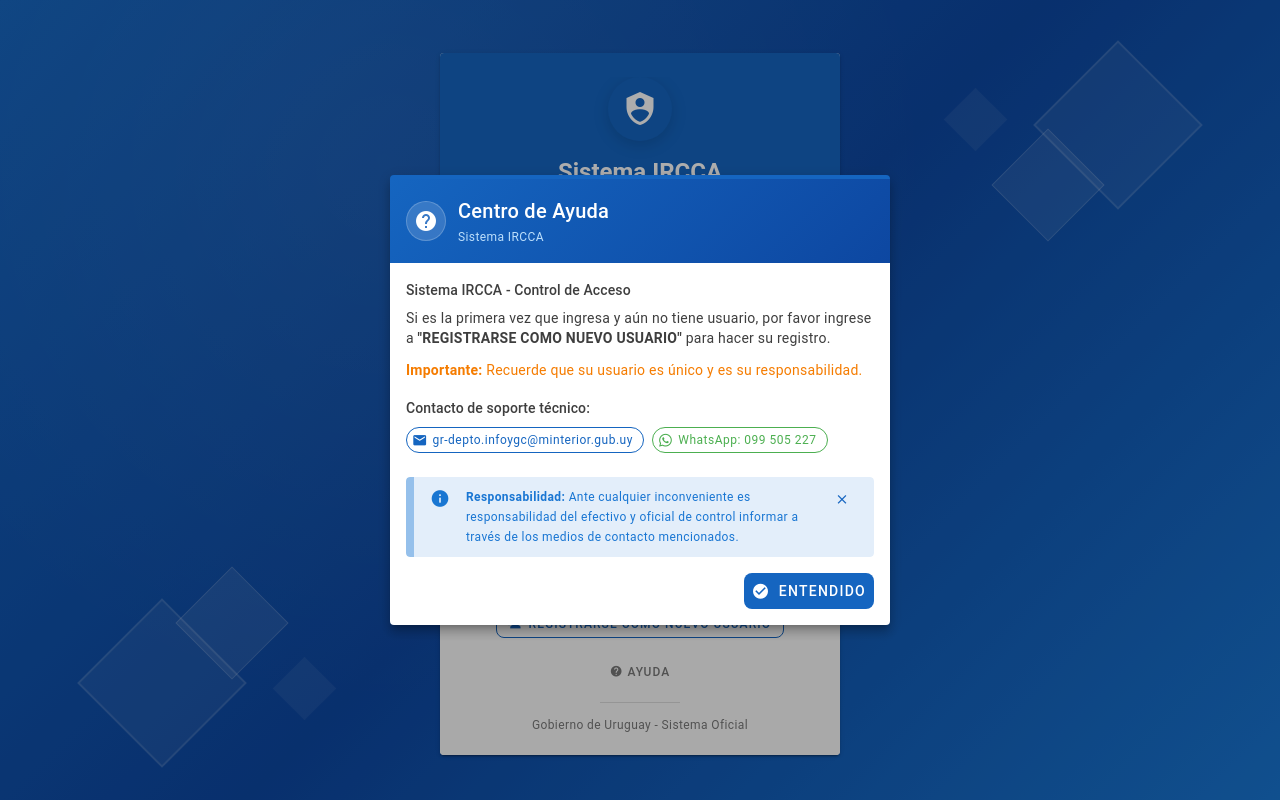
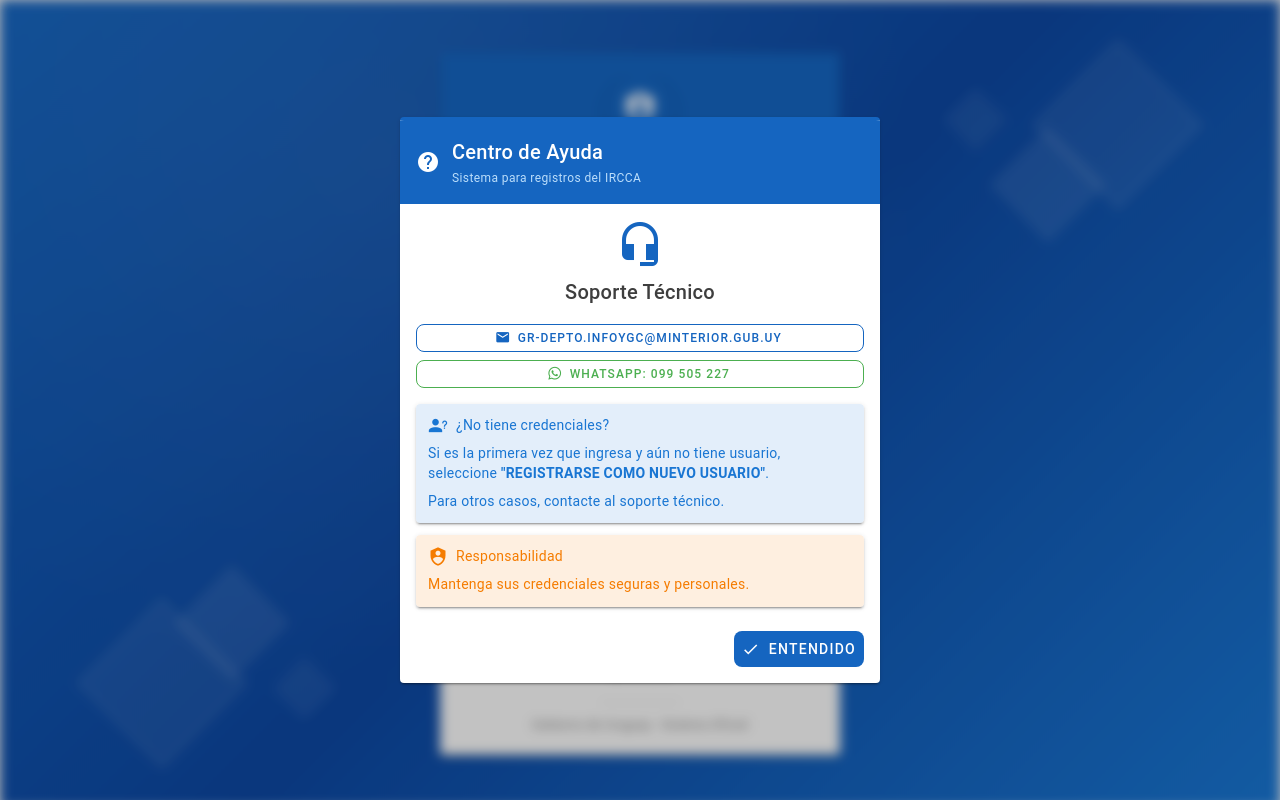
Before and after one commit to despliegues-dngr/sistema-para-registro-de-ingresos-y-egresos-del-ircca, a Vue app: page /login in a window 1280 px wide. Both pictures are taken after a click on the button "AYUDA". Built offline with nearby package versions, Linux system fonts and the light colour scheme; the HTML template or start-up script is replaced by a standard one.

Commit message:
Mejora HelpDialog: simplifica diseño, implementa efecto blur y optimiza información de soporte

```diff
--- a/src/components/layout/AuthBackground.vue
+++ b/src/components/layout/AuthBackground.vue
@@ -1,5 +1,5 @@
 <template>
-  <div class="auth-background">
+  <div class="auth-background" :class="{ 'auth-background--blurred': isBlurred }">
     <!-- Capa base del fondo -->
     <div class="background-overlay"></div>
 
@@ -28,8 +28,31 @@
 </template>
 
 <script setup lang="ts">
+import { ref, onMounted, onUnmounted } from 'vue'
 import { UI_CONFIG } from '@/config/constants'
-// Authentication layout with institutional background design
+
+// Estado reactivo para el blur
+const isBlurred = ref(false)
+
+// Eventos globales para controlar el blur
+const handleDialogOpen = () => {
+  isBlurred.value = true
+}
+
+const handleDialogClose = () => {
+  isBlurred.value = false
+}
+
+onMounted(() => {
+  // Escuchar eventos globales de diálogos
+  window.addEventListener('dialog-opened', handleDialogOpen)
+  window.addEventListener('dialog-closed', handleDialogClose)
+})
+
+onUnmounted(() => {
+  window.removeEventListener('dialog-opened', handleDialogOpen)
+  window.removeEventListener('dialog-closed', handleDialogClose)
+})
 </script>
 
 <style scoped>
@@ -38,6 +61,11 @@
   min-height: 100vh;
   background: v-bind('UI_CONFIG.BACKGROUND.GRADIENT_PRIMARY');
   overflow: hidden;
+  transition: filter 0.3s ease;
+}
+
+.auth-background--blurred {
+  filter: blur(6px);
 }
 
 .background-overlay {
--- a/src/components/ui/HelpDialog.vue
+++ b/src/components/ui/HelpDialog.vue
@@ -1,96 +1,82 @@
 <template>
-  <v-dialog
-    v-model="modelValue"
-    max-width="500"
-    persistent
-    transition="dialog-bottom-transition"
-    :scrim="true"
-    :overlay-class="'help-dialog-overlay'"
-  >
-    <!-- Overlay personalizado con efecto telón -->
+  <v-dialog v-model="modelValue" max-width="480" persistent transition="dialog-bottom-transition">
     <template #activator="{ props }">
       <slot name="activator" v-bind="props" />
     </template>
 
-    <v-card elevation="8" class="help-dialog-card">
-      <!-- Header institucional -->
-      <v-card-title class="help-header pa-4">
+    <v-card class="help-dialog-card">
+      <!-- Header minimalista -->
+      <v-card-title class="bg-primary pa-4">
         <div class="d-flex align-center">
-          <v-avatar size="40" class="help-icon mr-3">
-            <v-icon size="24" color="white">{{ ICONS.NAVIGATION.HELP }}</v-icon>
-          </v-avatar>
+          <v-icon size="24" color="white" class="mr-3">{{ ICONS.NAVIGATION.HELP }}</v-icon>
           <div>
             <h3 class="text-h6 text-white mb-0">Centro de Ayuda</h3>
-            <p class="text-caption text-blue-lighten-4 mb-0">{{ SYSTEM_INFO.NAME }}</p>
+            <p class="text-caption text-blue-lighten-4 mb-0">Sistema para registros del IRCCA</p>
           </div>
         </div>
       </v-card-title>
 
       <v-card-text class="pa-4">
-        <!-- Información para operadores -->
-        <div class="mb-4">
-          <h4 class="text-subtitle-2 font-weight-medium mb-2">
-            {{ SYSTEM_INFO.NAME }} - Control de Acceso
-          </h4>
-          <p class="text-body-2 mb-3">
-            Si es la primera vez que ingresa y aún no tiene usuario, por favor ingrese a
-            <strong>"REGISTRARSE COMO NUEVO USUARIO"</strong> para hacer su registro.
-          </p>
-          <p class="text-body-2 text-warning">
-            <strong>Importante:</strong> Recuerde que su usuario es único y es su responsabilidad.
-          </p>
+        <!-- Información de soporte técnico -->
+        <div class="text-center mb-4">
+          <v-icon size="48" color="primary" class="mb-2">mdi-headset</v-icon>
+          <h4 class="text-h6 mb-2">Soporte Técnico</h4>
         </div>
 
-        <!-- Contacto de soporte -->
-        <div class="mb-4">
-          <h4 class="text-subtitle-2 font-weight-medium mb-2">Contacto de soporte técnico:</h4>
-
-          <!-- Email -->
-          <v-chip
+        <!-- Contactos de soporte -->
+        <div class="d-flex flex-column gap-2 mb-4">
+          <v-btn
             variant="outlined"
             color="primary"
+            prepend-icon="mdi-email"
             size="small"
-            class="mb-2 mr-2"
-            prepend-icon="mdi-email"
             @click="copyToClipboard(supportEmail)"
           >
             {{ supportEmail }}
-          </v-chip>
+          </v-btn>
 
-          <!-- WhatsApp -->
-          <v-chip
+          <v-btn
             variant="outlined"
             color="green"
+            prepend-icon="mdi-whatsapp"
             size="small"
-            class="mb-2"
-            prepend-icon="mdi-whatsapp"
             @click="openWhatsApp"
           >
             WhatsApp: {{ whatsappNumber }}
-          </v-chip>
+          </v-btn>
         </div>
 
-        <!-- Responsabilidad institucional -->
-        <v-alert type="info" density="compact" variant="tonal" class="mb-0" border="start">
-          <template #prepend>
-            <v-icon size="20">{{ ICONS.STATUS.INFO }}</v-icon>
-          </template>
-          <div class="text-caption">
-            <strong>Responsabilidad:</strong> Ante cualquier inconveniente es responsabilidad del
-            efectivo y oficial de control informar a través de los medios de contacto mencionados.
-          </div>
-        </v-alert>
+        <!-- Card: Credenciales -->
+        <v-card variant="tonal" color="info" class="mb-3" density="compact">
+          <v-card-text class="pa-3">
+            <div class="d-flex align-center mb-2">
+              <v-icon size="20" color="info" class="mr-2">mdi-account-question</v-icon>
+              <strong class="text-body-2">¿No tiene credenciales?</strong>
+            </div>
+            <p class="text-body-2 mb-2">
+              Si es la primera vez que ingresa y aún no tiene usuario, seleccione
+              <strong>"REGISTRARSE COMO NUEVO USUARIO"</strong>.
+            </p>
+            <p class="text-body-2 mb-0">Para otros casos, contacte al soporte técnico.</p>
+          </v-card-text>
+        </v-card>
+
+        <!-- Card: Responsabilidad -->
+        <v-card variant="tonal" color="warning" density="compact">
+          <v-card-text class="pa-3">
+            <div class="d-flex align-center mb-2">
+              <v-icon size="20" color="warning" class="mr-2">mdi-shield-account</v-icon>
+              <strong class="text-body-2">Responsabilidad</strong>
+            </div>
+            <p class="text-body-2 mb-0">Mantenga sus credenciales seguras y personales.</p>
+          </v-card-text>
+        </v-card>
       </v-card-text>
 
       <!-- Actions -->
-      <v-card-actions class="pa-4 pt-0">
+      <v-card-actions class="pa-4 pt-2">
         <v-spacer />
-        <v-btn
-          color="primary"
-          variant="flat"
-          :prepend-icon="ICONS.STATUS.SUCCESS"
-          @click="closeDialog"
-        >
+        <v-btn color="primary" variant="flat" prepend-icon="mdi-check" @click="closeDialog">
           Entendido
         </v-btn>
       </v-card-actions>
@@ -99,8 +85,8 @@
 </template>
 
 <script setup lang="ts">
-import { computed } from 'vue'
-import { SYSTEM_INFO, ICONS } from '@/config/constants'
+import { computed, watch } from 'vue'
+import { ICONS } from '@/config/constants'
 
 interface Props {
   modelValue: boolean
@@ -130,6 +116,15 @@
   emit('close')
 }
 
+// Emitir eventos globales para controlar blur del fondo
+watch(modelValue, (newVal: boolean) => {
+  if (newVal) {
+    window.dispatchEvent(new CustomEvent('dialog-opened'))
+  } else {
+    window.dispatchEvent(new CustomEvent('dialog-closed'))
+  }
+})
+
 const copyToClipboard = async (text: string) => {
   try {
     await navigator.clipboard.writeText(text)
@@ -141,41 +136,19 @@
 
 const openWhatsApp = () => {
   const cleanNumber = props.whatsappNumber.replace(/\s/g, '')
-  const message = encodeURIComponent(`Hola, necesito ayuda con el ${SYSTEM_INFO.NAME}.`)
+  const message = encodeURIComponent(
+    'Hola, necesito ayuda con el Sistema para registros del IRCCA.',
+  )
   window.open(`https://wa.me/598${cleanNumber}?text=${message}`, '_blank')
 }
 </script>
 
-<style>
-/* Estilos para el efecto telón - Mejorado para contraste */
-.help-dialog-overlay .v-overlay__scrim {
-  background-color: rgba(0, 0, 0, 0.75);
-  backdrop-filter: blur(8px);
-  transition: all 0.3s cubic-bezier(0.4, 0, 0.2, 1);
+<style scoped>
+.help-dialog-card {
+  border-top: 3px solid rgb(var(--v-theme-primary));
+}
+
+.gap-2 {
+  gap: 8px;
 }
 </style>
-
-<style scoped>
-.help-dialog-card {
-  border-top: 4px solid #1565c0;
-}
-
-.help-header {
-  background: linear-gradient(135deg, #1565c0 0%, #0d47a1 100%);
-}
-
-.help-icon {
-  background: rgba(255, 255, 255, 0.15);
-  border: 1px solid rgba(255, 255, 255, 0.2);
-}
-
-.v-chip {
-  cursor: pointer;
-  transition: all 0.2s ease;
-}
-
-.v-chip:hover {
-  transform: translateY(-1px);
-  box-shadow: 0 2px 8px rgba(0, 0, 0, 0.15);
-}
-</style>
--- a/src/config/constants.ts
+++ b/src/config/constants.ts
@@ -6,7 +6,7 @@
 
 // Sistema de información institucional
 export const SYSTEM_INFO = {
-  NAME: 'Sistema IRCCA',
+  NAME: 'Sistema para registros del IRCCA',
   FULL_NAME: 'Instituto de Regulación y Control del Cannabis',
   GOVERNMENT: 'Gobierno de Uruguay - Sistema Oficial',
   VERSION: '1.0.0',
--- a/src/plugins/vuetify.ts
+++ b/src/plugins/vuetify.ts
@@ -54,6 +54,7 @@
     VDialog: {
       maxWidth: '600',
       persistent: false,
+      scrim: 'rgba(0, 0, 0, 0.7)',
     },
     VAlert: {
       variant: 'tonal',
```
Also changed, not shown: src/App.vue (line endings or trailing spaces), 10 other files (tests, documents, lock files or other folders).
